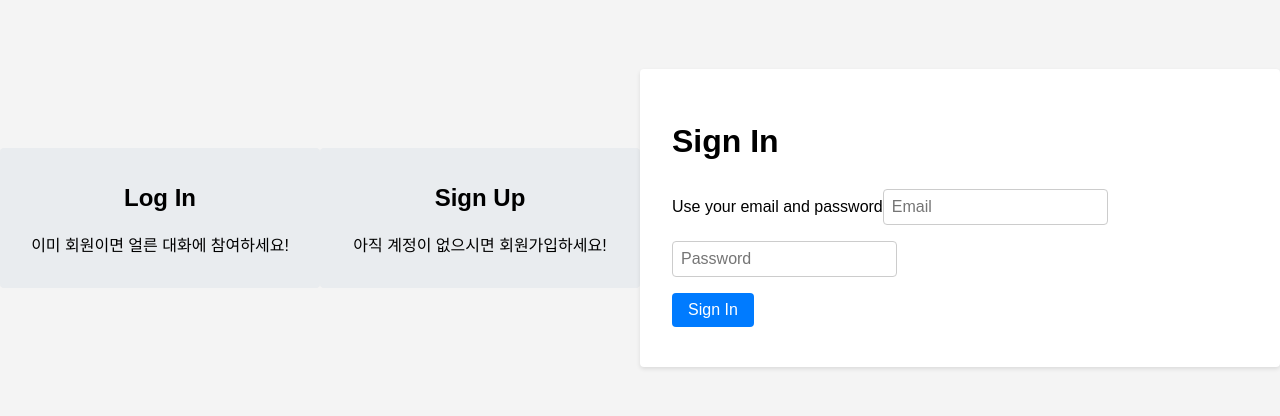
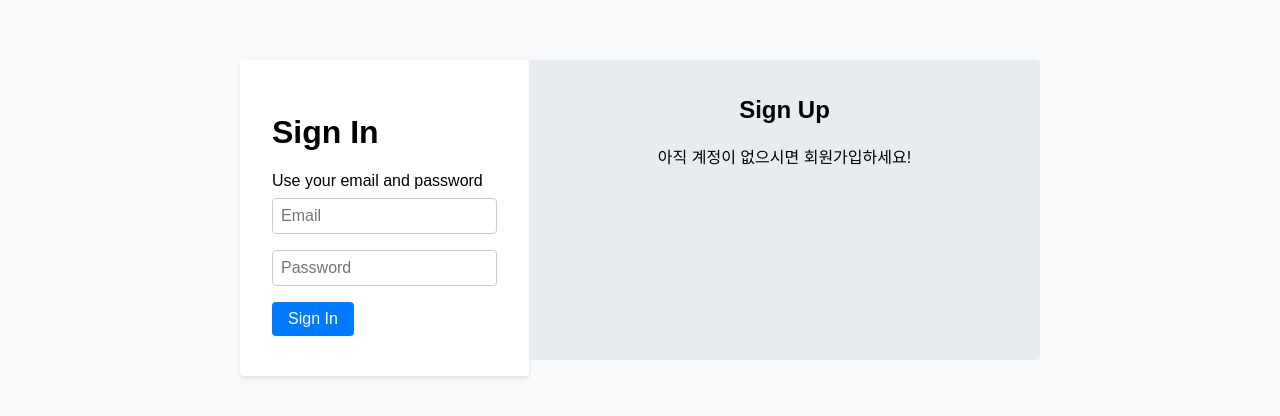
Before and after one commit to ChatTalk/Chat-Client, a React (Create React App) app: page / in a window 1280 px wide. Shown: the part 182-598 px from the top of the page. Built offline with nearby package versions, Linux system fonts and the light colour scheme.

Commit message:
feat: 프레임 틀 확정

```diff
--- a/src/pages/AuthPage.tsx
+++ b/src/pages/AuthPage.tsx
@@ -8,18 +8,28 @@ const AuthPage: React.FC = () => {
 
   return (
     <Container>
+      <FormContainer>
+        {isSignUp ? <SignUp /> : <SignIn />}
         <ToggleContainer>
-        <TogglePanel onClick={() => setIsSignUp(false)}>
+          { isSignUp && (
+            <TogglePanel
+              onClick={() => setIsSignUp(false)}
+              active={!isSignUp}
+            >
               <h2>Log In</h2>
               <p>이미 회원이면 얼른 대화에 참여하세요!</p>
             </TogglePanel>
-        <TogglePanel onClick={() => setIsSignUp(true)}>
+          )}
+          { !isSignUp && (
+            <TogglePanel
+              onClick={() => setIsSignUp(true)}
+              active={isSignUp}
+            >
               <h2>Sign Up</h2>
               <p>아직 계정이 없으시면 회원가입하세요!</p>
             </TogglePanel>
+          )}
         </ToggleContainer>
-      <FormContainer>
-        {isSignUp ? <SignUp /> : <SignIn />}
       </FormContainer>
     </Container>
   );
--- a/src/styles/AuthStyles.ts
+++ b/src/styles/AuthStyles.ts
@@ -5,6 +5,7 @@ export const Container = styled.div`
   justify-content: center;
   align-items: center;
   height: 100vh;
+  background-color: #f8f9fa;  /* Optional: Background color to contrast panels */
 `;
 
 export const FormContainer = styled.div`
@@ -19,18 +20,21 @@ export const ToggleContainer = styled.div`
   display: flex;
   justify-content: space-between;
   width: 100%;
+  margin-bottom: 1rem;  /* Add margin to separate from the form */
 `;
 
-export const TogglePanel = styled.div`
+export const TogglePanel = styled.div<{ active: boolean }>`
   flex: 1;
   padding: 1rem;
   text-align: center;
   cursor: pointer;
-  background-color: #e9ecef;
+  background-color: ${({ active }) => (active ? '#dee2e6' : '#e9ecef')};
   border-radius: 4px;
+  box-shadow: ${({ active }) => (active ? '0 2px 4px rgba(0, 0, 0, 0.1)' : 'none')};
+  transition: background-color 0.3s ease, box-shadow 0.3s ease;
 
   &:hover {
-    background-color: #dee2e6;
+    background-color: ${({ active }) => (active ? '#ced4da' : '#dee2e6')};
   }
 `;
 
```
Lines whose indentation alone changed are shown as unchanged.
